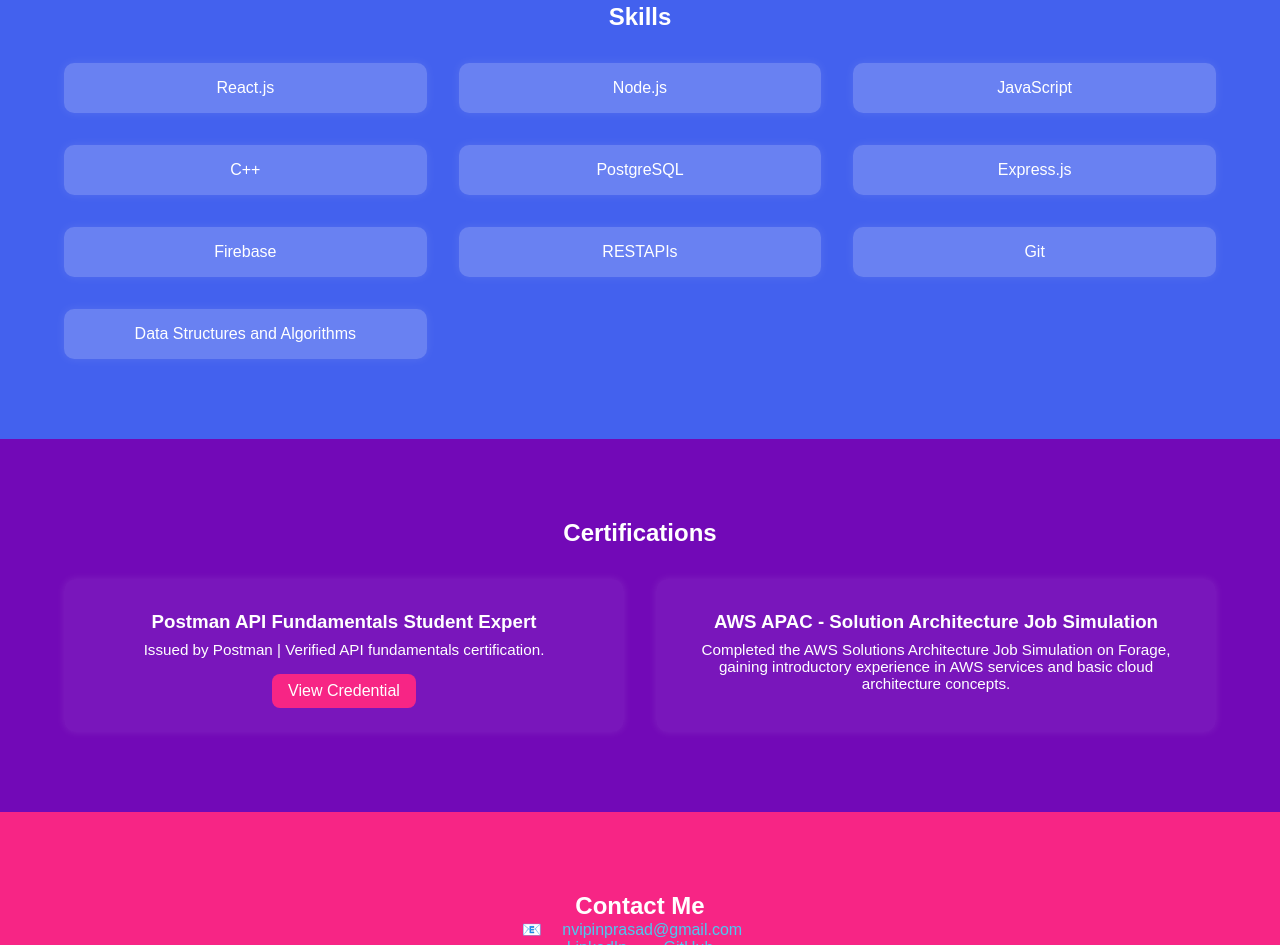
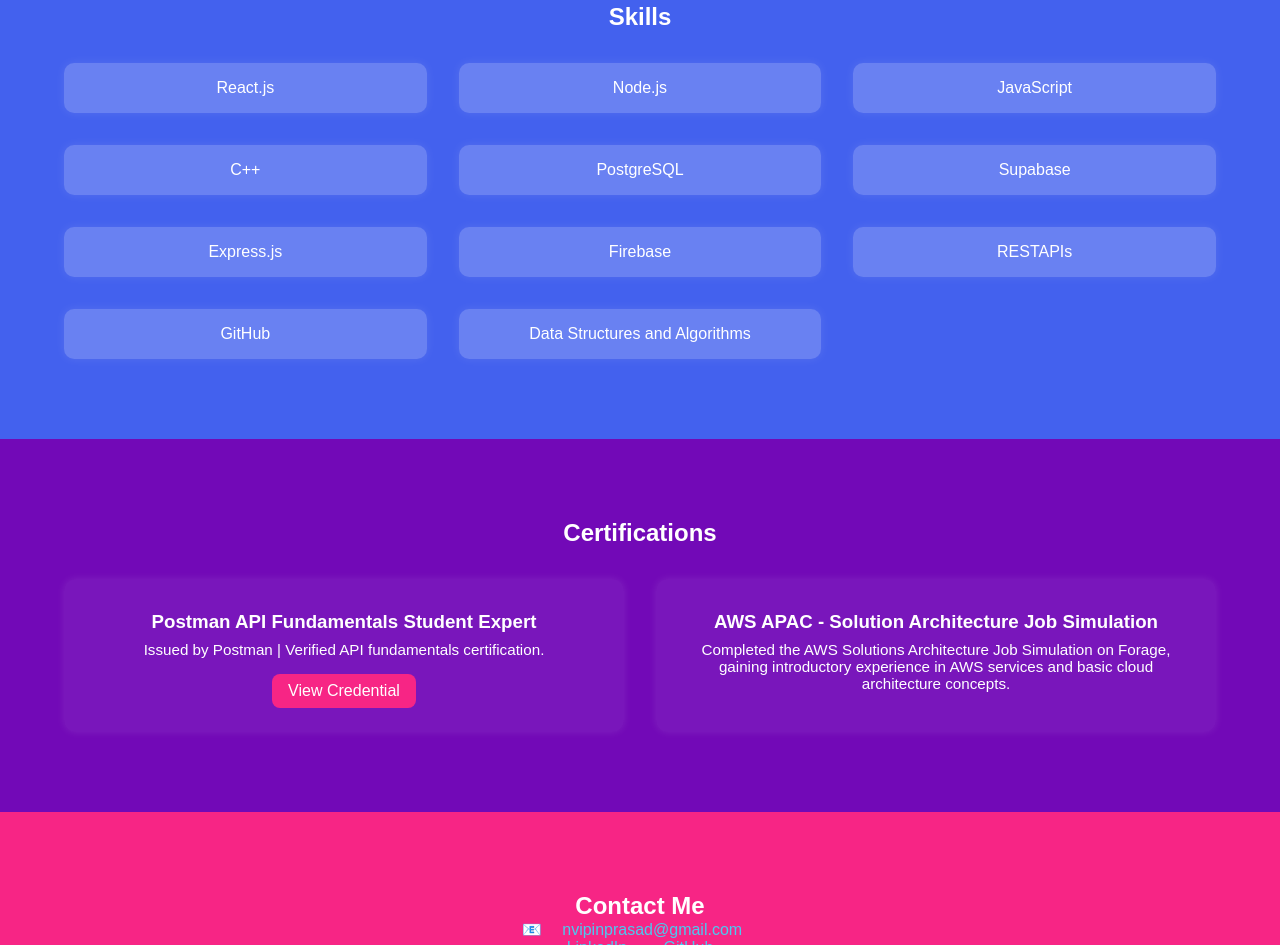
Before and after one commit to vipin10100001/New-Portfolio-, a plain HTML site: page index.html in a window 1280 px wide. Shown: the part 3294-4239 px from the top of the page. Drawn offline with Linux system fonts and the light colour scheme.

Commit message:
Update index.html

```diff
--- a/index.html
+++ b/index.html
@@ -148,10 +148,11 @@
       <div class="skill">JavaScript</div>
       <div class="skill">C++</div>
       <div class="skill">PostgreSQL</div>
+      <div class="skill">Supabase</div>
       <div class="skill">Express.js</div>
       <div class="skill">Firebase</div>
       <div class="skill">RESTAPIs</div>
-      <div class="skill">Git</div>
+      <div class="skill">GitHub</div>
       <div class="skill">Data Structures and Algorithms</div>
     </div>
   </section>
```
